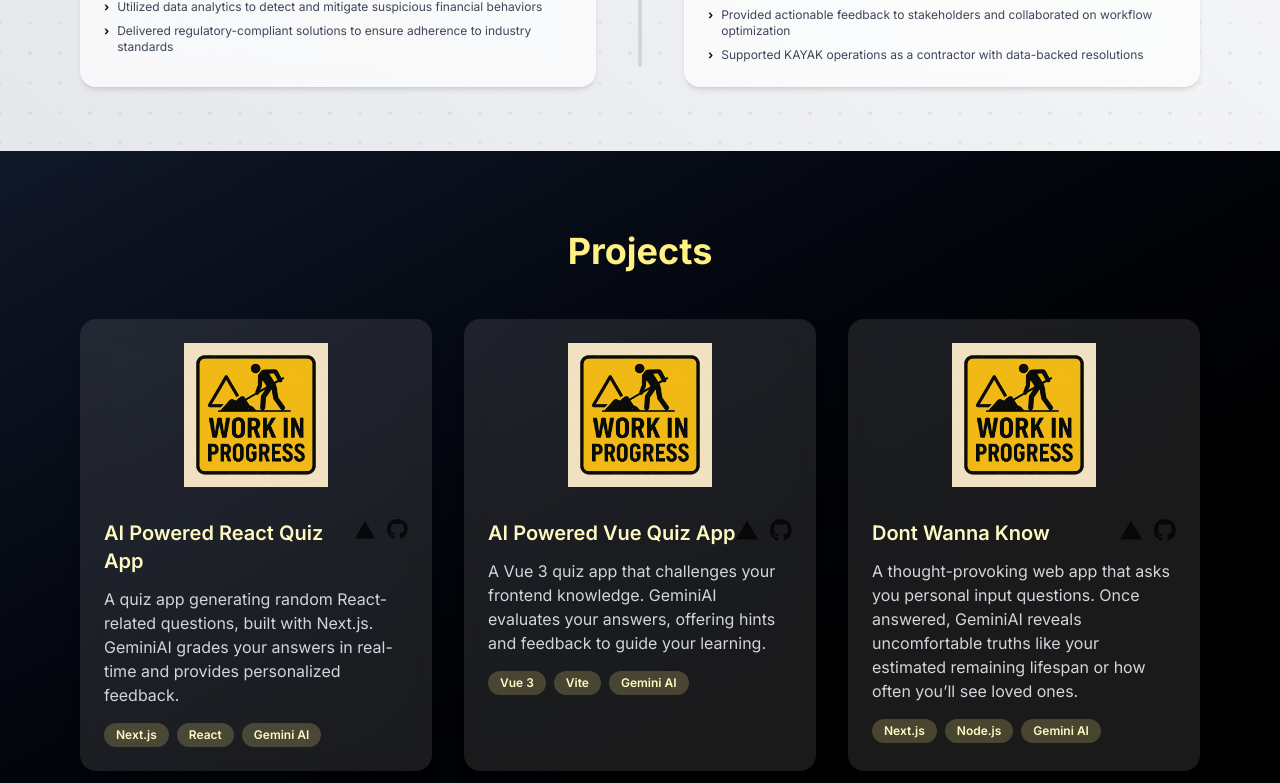
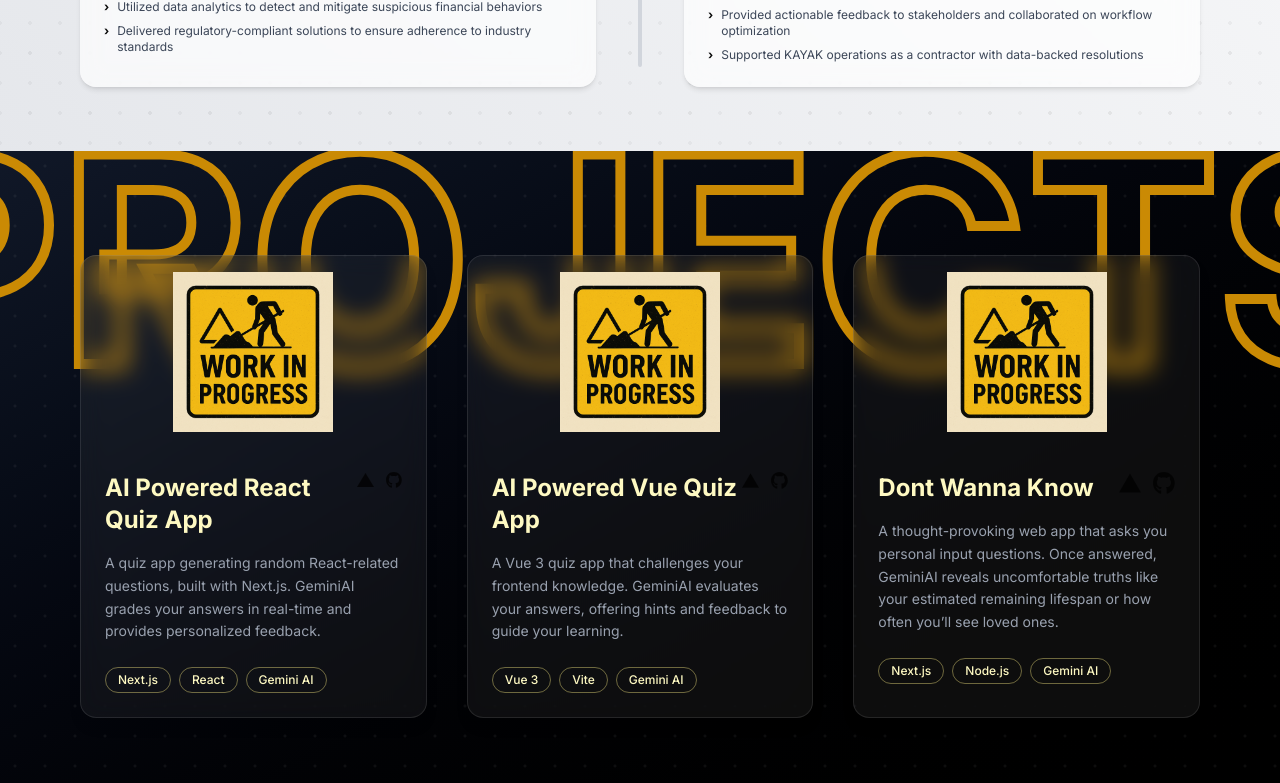
Before and after one commit to lukaskourilcz/nxt-portfolio, a Next.js app: page / in a window 1280 px wide. Shown: the part 1737-2520 px from the top of the page. Built offline with nearby package versions, Linux system fonts and the light colour scheme; no server answers; a web font is replaced by a local one.

Commit message:
projects section redesign, title done

```diff
--- a/src/app/components/projects/page.js
+++ b/src/app/components/projects/page.js
@@ -36,30 +36,34 @@ export default function ProjectsSection() {
   return (
     <section
       id="projects"
-      className="bg-gradient-to-br from-gray-900 to-black text-white py-20 px-6 lg:px-20"
+      className="relative bg-gradient-to-br from-gray-900 to-black text-white py-24 px-6 lg:px-20 overflow-hidden"
     >
-      <h2 className="text-4xl font-bold mb-12 text-center text-yellow-200">
-        Projects
-      </h2>
+      <div className="absolute inset-0 bg-[radial-gradient(circle,rgba(255,255,255,0.05)_1px,transparent_2px)] bg-[length:30px_30px]"></div>
 
-      <div className="grid md:grid-cols-2 lg:grid-cols-3 gap-8">
+      <div className="w-full flex justify-center relative z-10 mb-16 -mt-33">
+        <h2 className="absolute text-[18rem] font-bold text-transparent [-webkit-text-stroke:10px_rgba(202,138,4)] text-center leading-none">
+          PROJECTS
+        </h2>
+      </div>
+
+      <div className="grid md:grid-cols-2 lg:grid-cols-3 gap-10 relative z-10">
         {projects.map((proj, i) => (
           <div
             key={i}
-            className="bg-white/10 backdrop-blur-lg rounded-2xl shadow-lg hover:shadow-yellow-300/30 transition-transform duration-300 group overflow-hidden"
+            className="group bg-white/5 mt-19 backdrop-blur-md rounded-2xl border border-white/10 shadow-lg hover:shadow-yellow-400/10 transition-transform duration-300 hover:-translate-y-1 overflow-hidden"
           >
-            <div className="relative w-full h-40 overflow-hidden rounded-t-2xl mt-4">
+            <div className="relative w-full h-48 overflow-hidden rounded-t-2xl">
               <Image
                 src={proj.image}
                 alt={proj.title}
                 fill
-                className="object-contain p-2 transition-transform duration-500 group-hover:scale-105"
+                className="object-contain p-4 transition-transform duration-500 group-hover:scale-105"
               />
             </div>
 
             <div className="p-6 flex flex-col">
-              <div className="flex justify-between items-start mb-3">
-                <h3 className="text-xl font-semibold text-yellow-100">
+              <div className="flex justify-between items-start mb-4">
+                <h3 className="text-2xl font-bold text-yellow-100 group-hover:text-yellow-300 transition">
                   {proj.title}
                 </h3>
                 <div className="flex gap-3">
@@ -88,13 +92,15 @@ export default function ProjectsSection() {
                 </div>
               </div>
 
-              <p className="text-gray-300 mb-4">{proj.description}</p>
+              <p className="text-gray-400 mb-6 text-sm leading-relaxed">
+                {proj.description}
+              </p>
 
               <div className="flex flex-wrap gap-2 mt-auto">
                 {proj.tech.map((t, j) => (
                   <span
                     key={j}
-                    className="px-3 py-1 text-xs font-semibold bg-yellow-200/20 text-yellow-100 rounded-full"
+                    className="px-3 py-1 text-xs font-medium border border-yellow-200/40 text-yellow-100 rounded-full"
                   >
                     {t}
                   </span>
```
